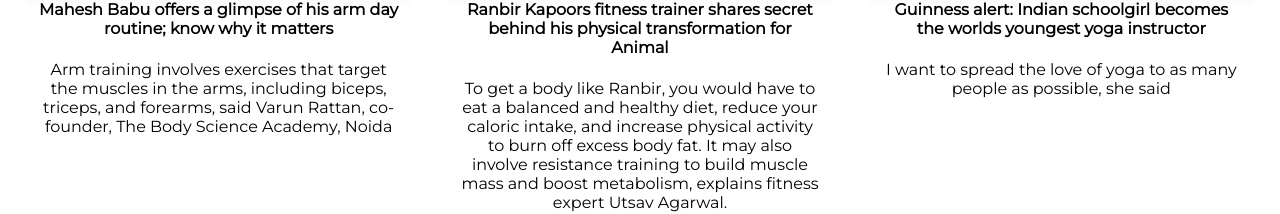
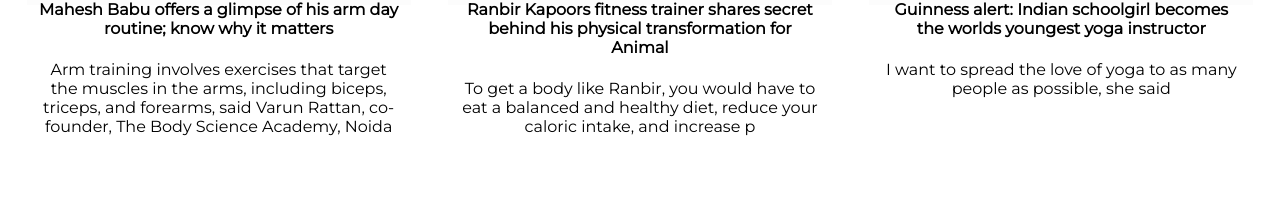
Before and after one commit to Anuradha-k-p/blog_project, a React (Create React App) app: page /Fitness in a window 1280 px wide. Shown: the part 636-850 px from the top of the page. Built offline with nearby package versions, Linux system fonts and the light colour scheme.

Commit message:
Update Fitness.js

```diff
--- a/src/Components/Fitness.js
+++ b/src/Components/Fitness.js
@@ -4,7 +4,8 @@
 import { useContext } from 'react'
 import { store } from './ContextAPI'
 import { Link } from 'react-router-dom'
-import {AiOutlineArrowDown} from 'react-icons/ai'
+//import {AiOutlineArrowDown} from 'react-icons/ai'
+import Footer from "./Footer";
 
 const Fitness = () => {
   const [data] = useContext(store);
@@ -30,7 +31,7 @@
       <div className='latest2' key={element.id}>
         <Link to={`/detaildescription/${element.id}`} className='link'><img src={element.DataImage} alt=""></img></Link>
         <Link to={`/detaildescription/${element.id}`} className='link'><h4>{element.DataTitle}</h4></Link>
-        <p>{element.DataDescription}</p>
+        <p>{element.DataDescription.slice(0,120)}</p>
         </div>
     ))
     }
@@ -240,7 +241,10 @@
     </div>
     <div className='advertisement'>Advertisement</div>
     </div>
-    <div className='load-more'><AiOutlineArrowDown/>LOAD MORE</div>
+    <div className='Fitness-footer'>
+      <Footer/>
+    </div>
+    {/* <div className='load-more'><AiOutlineArrowDown/>LOAD MORE</div> */}
     </>
   )
 }
```
